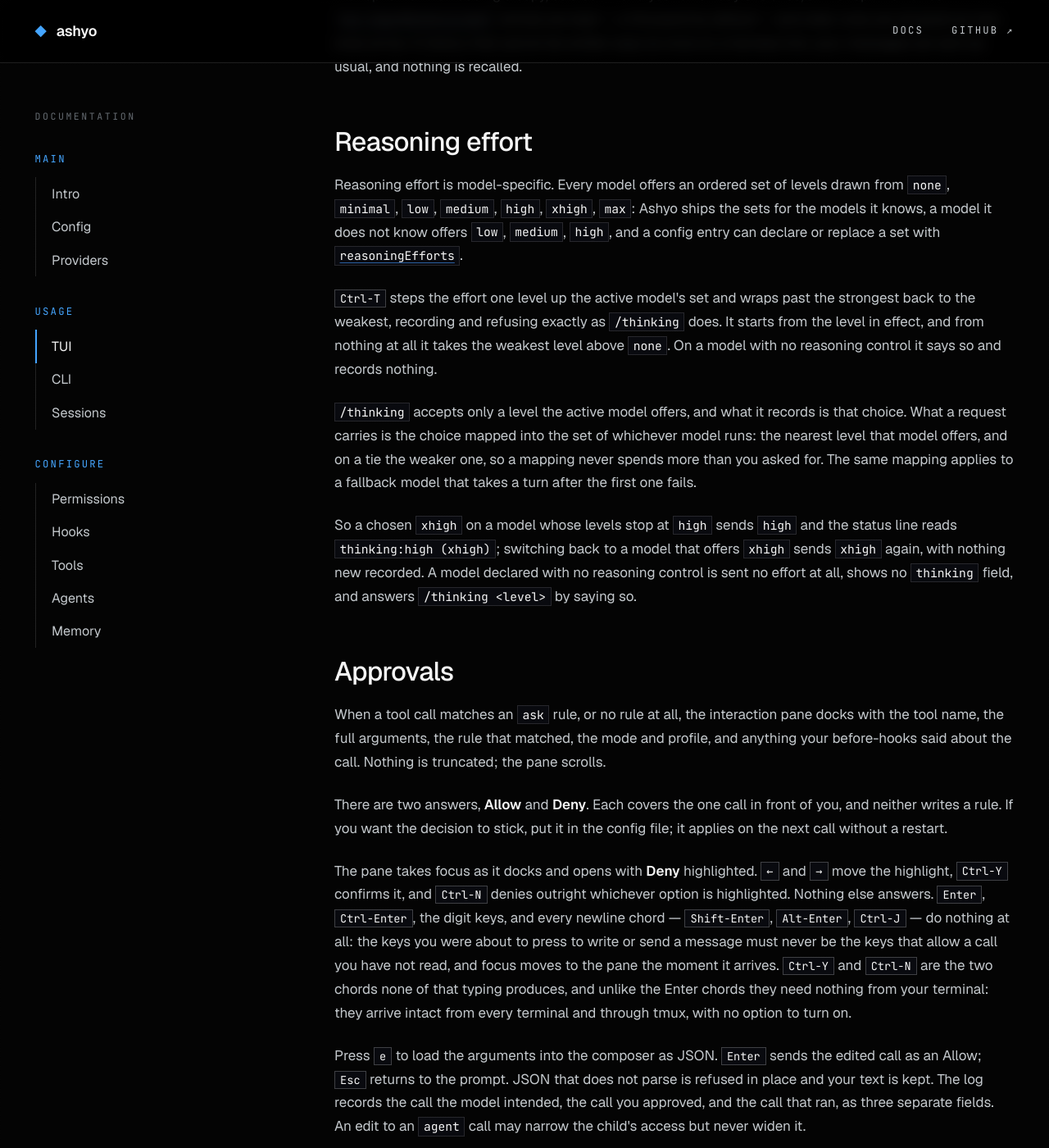
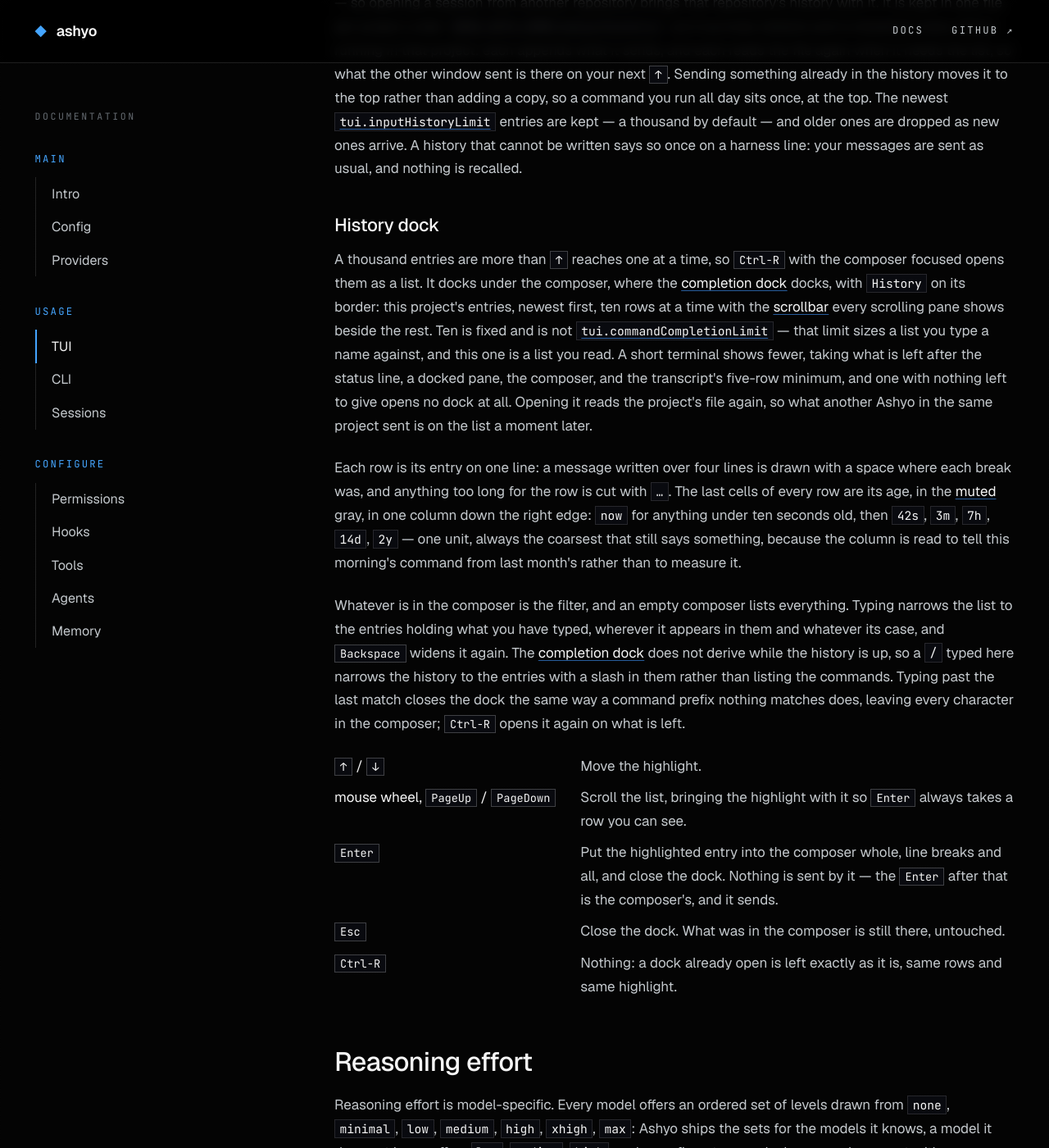
Before and after one commit to ashyo-ai/ashyo-ai.github.io, a Jekyll site: the page built from tui.html, in a window 1280 px wide and 1400 px high, scrolled down 9791 px. Shown: the whole window at 82% size. Built offline with Jekyll 4.4.1, drawn with Linux system fonts in a browser that asks for light colours; some of the changed text lies outside the part shown.

Commit message:
History Dock

```diff
--- a/tui.html
+++ b/tui.html
@@ -17,7 +17,7 @@
 <p>Every line in the transcript is labeled with who produced it: <code>you</code>, the provider and model that answered, <code>tool: &lt;name&gt;</code> for a call, <code>ashyo</code> for the harness's own reports, and <code>advisor (note)</code>, <code>advisor (concern)</code>, or <code>advisor (blocker)</code> for the <a href="agents.html#advisor-kinds">advisor</a>. A note the harness dropped is labeled <code>— dropped</code>: it is shown, and the model never read it. A concern or blocker that <a href="config.html#immune-turns"><code>advisor.immuneTurns</code></a> held back is labeled <code>— held</code>: it keeps its kind, interrupts nothing, and reaches the model with your next message. A call a blocker cut short says so where the call is, and a turn the advisor started opens with a line saying so. The transcript is a projection of the branch you are on, so a resume or a branch switch shows the same lines in the same places.</p>
 
 <h2 id="scrolling">Scrolling</h2>
-<p>Everything that scrolls scrolls the same way and shows the same scrollbar: the transcript, the interaction pane, the <a href="#session-tree">session tree</a>, the <a href="#session-picker">session picker</a>, the <a href="#keys-help">key help</a>, each of the <a href="#settings">settings screen</a>'s lists, and the <a href="#completion">completion dock</a>. The bar is one column on the pane's right edge — an <a href="#themes">accent</a>-colored thumb on a <a href="#themes">muted</a> track, the thumb as long a share of the bar as what is on screen is of the whole, never shorter than a cell — and it is drawn only while there is more than fits. The column is kept for it either way, so text wraps to the same width whether or not a bar is showing: the transcript changes height with every composer line and every dock, and a conversation near one screen tall is not re-wrapped each time it crosses the edge.</p>
+<p>Everything that scrolls scrolls the same way and shows the same scrollbar: the transcript, the interaction pane, the <a href="#session-tree">session tree</a>, the <a href="#session-picker">session picker</a>, the <a href="#keys-help">key help</a>, each of the <a href="#settings">settings screen</a>'s lists, the <a href="#completion">completion dock</a>, and the <a href="#history-dock">history dock</a>. The bar is one column on the pane's right edge — an <a href="#themes">accent</a>-colored thumb on a <a href="#themes">muted</a> track, the thumb as long a share of the bar as what is on screen is of the whole, never shorter than a cell — and it is drawn only while there is more than fits. The column is kept for it either way, so text wraps to the same width whether or not a bar is showing: the transcript changes height with every composer line and every dock, and a conversation near one screen tall is not re-wrapped each time it crosses the edge.</p>
 <p>The mouse wheel moves whatever is under the pointer, three rows a tick. <kbd>PageUp</kbd> and <kbd>PageDown</kbd> move by one window. <kbd>↑</kbd> and <kbd>↓</kbd> move a row in a pane and a highlight in a list. Whether scrolling brings the highlight along is each list's own rule: the dock, the session tree, and the picker bring theirs, so <kbd>Tab</kbd> and <kbd>Enter</kbd> never act on a row that has scrolled out of sight, while the settings screen's lists leave theirs where it is, so scrolling the theme list previews nothing. The highlight comes back on screen with the next <kbd>↑</kbd> or <kbd>↓</kbd>.</p>
 <p>The composer is the exception. It is an editor rather than a list: past five rows it scrolls itself to keep the line you are on in view, and it draws no bar.</p>
 
@@ -27,12 +27,13 @@
 <dt><kbd>Shift-Enter</kbd> / <kbd>Alt-Enter</kbd> / <kbd>Ctrl-J</kbd></dt><dd>Insert a newline, in the composer and in the argument editor. All three work in every terminal. The one thing a terminal can take away is Shift-Enter itself: telling it apart from <kbd>Enter</kbd> needs the keyboard enhancements Ashyo asks for at startup, and a terminal that does not grant them — tmux among them — sends a plain <kbd>Enter</kbd> for the chord unless you have bound it to <code>Esc</code> <code>Enter</code>, which arrives as <kbd>Alt-Enter</kbd> and writes a newline. <kbd>F1</kbd> says which terminal you are in. None of the three answers the interaction pane: that takes <kbd>Ctrl-Y</kbd> or <kbd>Ctrl-N</kbd>, so a chord still in flight from a half-typed message can never allow a tool call.</dd>
 <dt><kbd>↑</kbd> / <kbd>↓</kbd> (empty composer)</dt><dd>Walk this project's <a href="#input-history">input history</a>: <kbd>↑</kbd> brings back the last thing you sent, <kbd>↑</kbd> again the one before it, <kbd>↓</kbd> steps back towards the newest, and one <kbd>↓</kbd> past it leaves the composer empty again. With anything typed in the composer they are the editor's own keys and move the cursor between its lines, and with the <a href="#completion">completion dock</a> showing they move its highlight.</dd>
 <dt><kbd>Tab</kbd> / <kbd>Shift-Tab</kbd></dt><dd>Cycle focus: transcript, interaction pane, composer.</dd>
-<dt><kbd>PageUp</kbd> / <kbd>PageDown</kbd></dt><dd>Scroll by a page: the <a href="#settings">settings</a> list holding the highlight, an open overlay, the <a href="#completion">completion dock</a> while the composer has focus, otherwise the focused pane. An approval takes focus as it docks, so with it and the dock both open these keys page the approval. See <a href="#scrolling">Scrolling</a>.</dd>
+<dt><kbd>PageUp</kbd> / <kbd>PageDown</kbd></dt><dd>Scroll by a page: the <a href="#settings">settings</a> list holding the highlight, an open overlay, the <a href="#completion">completion</a> or <a href="#history-dock">history</a> dock while the composer has focus, otherwise the focused pane. An approval takes focus as it docks, so with it and the dock both open these keys page the approval. See <a href="#scrolling">Scrolling</a>.</dd>
 <dt><kbd>Ctrl-Up</kbd> / <kbd>Ctrl-Down</kbd></dt><dd>Scroll the focused pane by a line.</dd>
 <dt><kbd>g</kbd> / <kbd>G</kbd></dt><dd>Jump to the top or bottom of the transcript.</dd>
 <dt><kbd>/</kbd></dt><dd>First in the message, open the <a href="#completion">completion dock</a> on the commands; starting any later word, open it on the entries of the <a href="#paths">directory</a> the word names. With the transcript focused, search it; <kbd>n</kbd> and <kbd>N</kbd> step through matches.</dd>
 <dt><kbd>Ctrl-T</kbd></dt><dd>Step the reasoning effort up through the active model's levels, wrapping. See <a href="#reasoning-effort">Reasoning effort</a>.</dd>
 <dt><kbd>Ctrl-S</kbd></dt><dd>Open the session picker.</dd>
+<dt><kbd>Ctrl-R</kbd></dt><dd>Open the <a href="#history-dock">history dock</a> on everything this project has sent, newest first with each entry's age. Only with the composer focused, and not while you are editing a tool call's arguments; an overlay owns the key for as long as it is up.</dd>
 <dt><kbd>F1</kbd></dt><dd>Toggle key help. <code>/keys</code> does the same.</dd>
 <dt><kbd>←</kbd> / <kbd>→</kbd></dt><dd>Move the highlighted option in the interaction pane.</dd>
 <dt><kbd>Ctrl-Y</kbd> (interaction focused)</dt><dd>Answer the interaction pane with the highlighted option. <kbd>Enter</kbd>, <kbd>Ctrl-Enter</kbd>, the digit keys, and all three newline chords do nothing there, because the pane takes focus the moment it docks and a key already on its way to the composer must not be able to allow a tool call. <kbd>Ctrl-Y</kbd> works in every terminal and inside tmux, with nothing to turn on.</dd>
@@ -94,6 +95,17 @@
 <p>Everything you send from the composer is remembered: every message, and every command, including the ones Ashyo answers itself. With the composer empty, <kbd>↑</kbd> brings back the newest, <kbd>↑</kbd> again the one before it, and so on to the oldest, where a further <kbd>↑</kbd> stays put rather than wrapping around. <kbd>↓</kbd> walks back towards the newest and one <kbd>↓</kbd> past it leaves the composer empty, exactly as it was before you started. An entry comes back whole, line breaks and all, so a message written over four lines is four lines in the composer again, ready to edit or send.</p>
 <p>The walk continues for as long as the composer still holds what was recalled into it. The first character you type — or delete, or paste — ends it: the text is yours from then on, <kbd>↑</kbd> and <kbd>↓</kbd> go back to moving the cursor between its lines, and nothing you have typed is ever taken away by a keypress. Sending starts the next walk from the top. A composer you have typed into recalls nothing at all, and neither does the composer while you are <a href="#approvals">editing a tool call's arguments</a>. The <a href="#completion">completion dock</a> never competes for the two keys: it only opens over a message being typed, which is never the empty composer a recall starts from, and a recalled command leaves it closed until your next edit.</p>
 <p>The history belongs to the project rather than to the session: it is the directory the session records — the same one the <a href="#session-picker">session picker</a> groups by, or the directory Ashyo is running in for a session that records none — so opening a session from another repository brings that repository's history with it. It is kept in one file per project under <code>$XDG_DATA_HOME/ashyo/history/</code>, so it survives restarts and is shared by every Ashyo running in that project: each appends what it sends, and each reads the file again when it needs the list, so what the other window sent is there on your next <kbd>↑</kbd>. Sending something already in the history moves it to the top rather than adding a copy, so a command you run all day sits once, at the top. The newest <a href="config.html#schema"><code>tui.inputHistoryLimit</code></a> entries are kept — a thousand by default — and older ones are dropped as new ones arrive. A history that cannot be written says so once on a harness line: your messages are sent as usual, and nothing is recalled.</p>
+<h3 id="history-dock">History dock</h3>
+<p>A thousand entries are more than <kbd>↑</kbd> reaches one at a time, so <kbd>Ctrl-R</kbd> with the composer focused opens them as a list. It docks under the composer, where the <a href="#completion">completion dock</a> docks, with <code>History</code> on its border: this project's entries, newest first, ten rows at a time with the <a href="#scrolling">scrollbar</a> every scrolling pane shows beside the rest. Ten is fixed and is not <a href="config.html#schema"><code>tui.commandCompletionLimit</code></a> — that limit sizes a list you type a name against, and this one is a list you read. A short terminal shows fewer, taking what is left after the status line, a docked pane, the composer, and the transcript's five-row minimum, and one with nothing left to give opens no dock at all. Opening it reads the project's file again, so what another Ashyo in the same project sent is on the list a moment later.</p>
+<p>Each row is its entry on one line: a message written over four lines is drawn with a space where each break was, and anything too long for the row is cut with <code>…</code>. The last cells of every row are its age, in the <a href="#themes">muted</a> gray, in one column down the right edge: <code>now</code> for anything under ten seconds old, then <code>42s</code>, <code>3m</code>, <code>7h</code>, <code>14d</code>, <code>2y</code> — one unit, always the coarsest that still says something, because the column is read to tell this morning's command from last month's rather than to measure it.</p>
+<p>Whatever is in the composer is the filter, and an empty composer lists everything. Typing narrows the list to the entries holding what you have typed, wherever it appears in them and whatever its case, and <kbd>Backspace</kbd> widens it again. The <a href="#completion">completion dock</a> does not derive while the history is up, so a <code>/</code> typed here narrows the history to the entries with a slash in them rather than listing the commands. Typing past the last match closes the dock the same way a command prefix nothing matches does, leaving every character in the composer; <kbd>Ctrl-R</kbd> opens it again on what is left.</p>
+<dl>
+<dt><kbd>↑</kbd> / <kbd>↓</kbd></dt><dd>Move the highlight.</dd>
+<dt>mouse wheel, <kbd>PageUp</kbd> / <kbd>PageDown</kbd></dt><dd>Scroll the list, bringing the highlight with it so <kbd>Enter</kbd> always takes a row you can see.</dd>
+<dt><kbd>Enter</kbd></dt><dd>Put the highlighted entry into the composer whole, line breaks and all, and close the dock. Nothing is sent by it — the <kbd>Enter</kbd> after that is the composer's, and it sends.</dd>
+<dt><kbd>Esc</kbd></dt><dd>Close the dock. What was in the composer is still there, untouched.</dd>
+<dt><kbd>Ctrl-R</kbd></dt><dd>Nothing: a dock already open is left exactly as it is, same rows and same highlight.</dd>
+</dl>
 
 <h2 id="reasoning-effort">Reasoning effort</h2>
 <p>Reasoning effort is model-specific. Every model offers an ordered set of levels drawn from <code>none</code>, <code>minimal</code>, <code>low</code>, <code>medium</code>, <code>high</code>, <code>xhigh</code>, <code>max</code>: Ashyo ships the sets for the models it knows, a model it does not know offers <code>low</code>, <code>medium</code>, <code>high</code>, and a config entry can declare or replace a set with <a href="config.html#reasoning-effort"><code>reasoningEfforts</code></a>.</p>
@@ -147,7 +159,7 @@
 <table>
 <tr><th>Role</th><th>Drawn in</th></tr>
 <tr><td><code>text</code></td><td>Body text, the composer, the dock's unhighlighted command names, overlay titles, the highlighted row's text in the pickers and the help.</td></tr>
-<tr><td><code>muted</code></td><td>The dock's unhighlighted descriptions, the <a href="#completion">argument hint</a> drawn after the cursor, the track of every <a href="#scrolling">scrollbar</a>, assistant and system turn headers.</td></tr>
+<tr><td><code>muted</code></td><td>The dock's unhighlighted descriptions, the age column of the <a href="#history-dock">history dock</a> — on every row of it, the highlighted one included — the <a href="#completion">argument hint</a> drawn after the cursor, the track of every <a href="#scrolling">scrollbar</a>, assistant and system turn headers.</td></tr>
 <tr><td><code>dim</code></td><td>The status line.</td></tr>
 <tr><td><code>accent</code></td><td>Pane titles, the dock's highlighted row — its marker, its name, and its description — the thumb of every <a href="#scrolling">scrollbar</a>, the search prompt.</td></tr>
 <tr><td><code>border</code></td><td>Pane borders, and the composer's edge and settings frame while unfocused.</td></tr>
```
